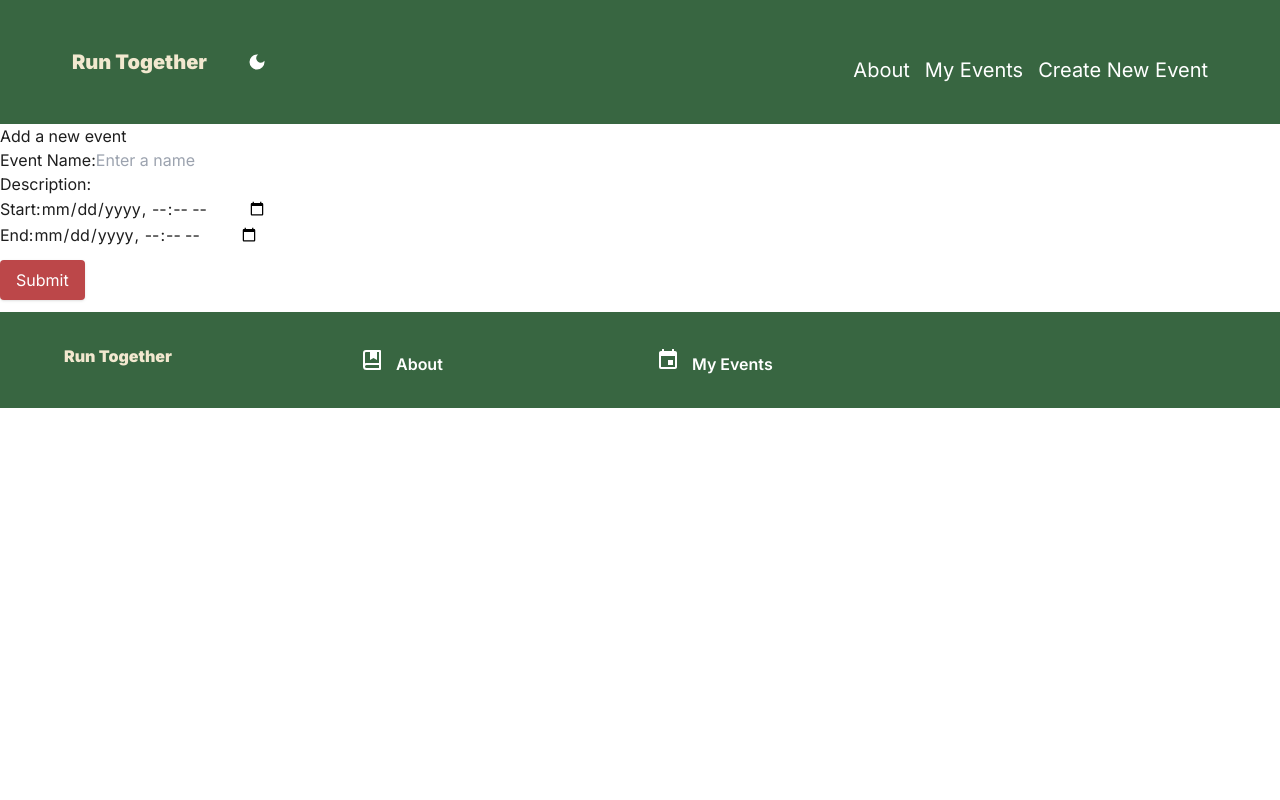
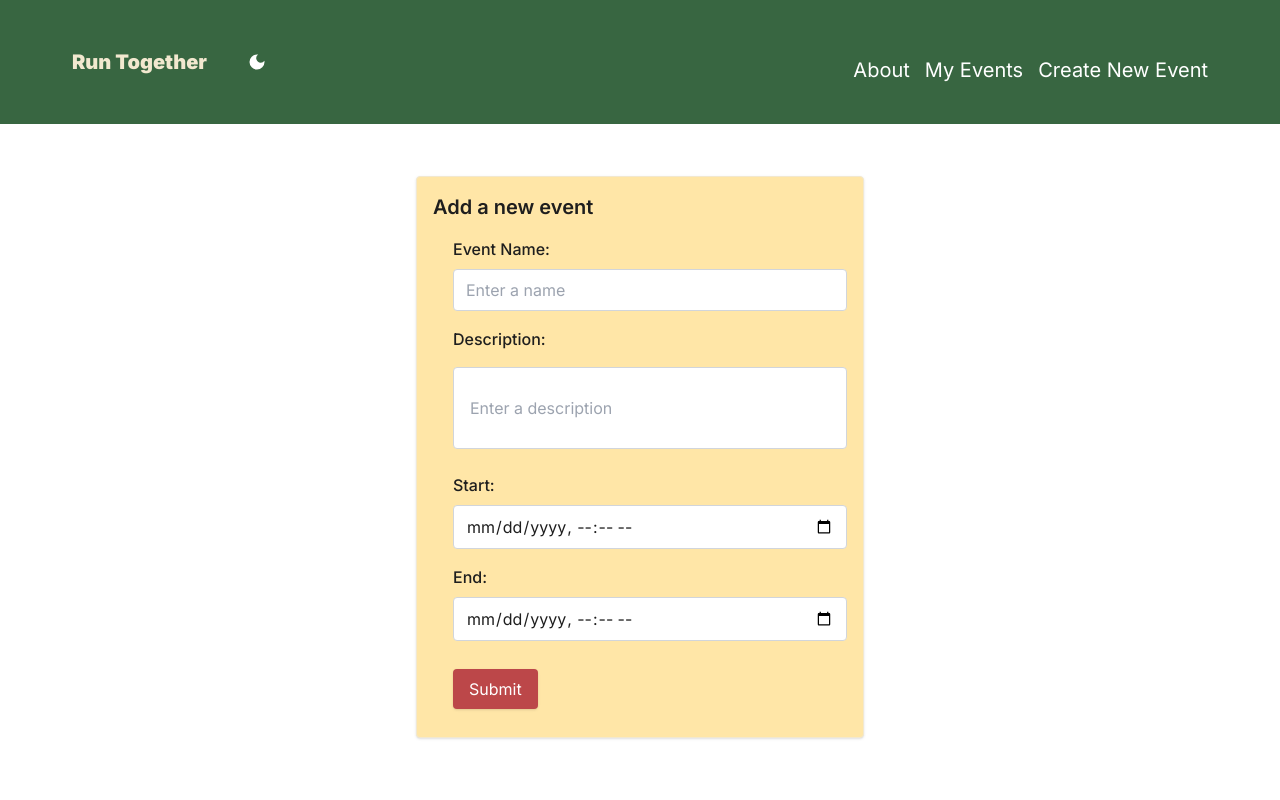
Before and after one commit to zamarz/events-platform, a Next.js app: page /addevent in a window 1280 px wide. Shown: the top 800 px of the page. Built offline with nearby package versions, Linux system fonts and the light colour scheme.

Commit message:
Add basic styling to form

```diff
--- a/src/components/EventAdder.tsx
+++ b/src/components/EventAdder.tsx
@@ -57,11 +57,16 @@ const EventAdder = () => {
   };
 
   return (
-    <section>
-      <form onSubmit={handleSubmit}>
-        <h2>Add a new event</h2>
-        <div>
-          <label htmlFor="eventName">Event Name:</label>
+    <section className="min-h-screen mx-auto container pt-8 ">
+      <form
+        className="items-center justify-center space-x-5 max-w-md mx-auto mt-5 p-4 rounded shadow bg-tertiary-alt border border-tertiary-light"
+        onSubmit={handleSubmit}
+      >
+        <h2 className="mb-4 text-xl font-semibold">Add a new event</h2>
+        <div className="mb-4">
+          <label htmlFor="eventName" className="block font-medium mb-2">
+            Event Name:
+          </label>
           <input
             type="text"
             placeholder="Enter a name"
@@ -69,36 +74,47 @@ const EventAdder = () => {
             name="eventName"
             value={eventName}
             onChange={(event) => setEventName(event.target.value)}
+            className="w-full border border-gray-300 rounded py-2 px-3"
           />
         </div>
-        <div>
-          <label htmlFor="description">Description:</label>
+        <div className="mb-4">
+          <label htmlFor="description" className="block font-medium mb-2">
+            Description:
+          </label>
           <input
             type="text"
+            placeholder="Enter a description"
             id="description"
             name="description"
+            className="w-full border border-gray-300 rounded py-7 my-2 px-4"
             value={description}
             onChange={(event) => setDescription(event.target.value)}
           />
         </div>
-        <div>
-          <label htmlFor="startTime">Start:</label>
+        <div className="mb-4">
+          <label htmlFor="startTime" className="block font-medium mb-2">
+            Start:
+          </label>
           <input
             type="datetime-local"
             id="startTime"
+            className="w-full border border-gray-300 rounded py-2 px-3"
             name="startTime"
             value={startTime}
             onChange={(event) => setStartTime(event.target.value)}
           />
         </div>
-        <div>
-          <label htmlFor="endTime">End:</label>
+        <div className="mb-4">
+          <label htmlFor="endTime" className="block font-medium mb-2">
+            End:
+          </label>
           <input
             type="datetime-local"
             id="endTime"
             name="endTime"
             value={endTime}
             onChange={(event) => setEndTime(event.target.value)}
+            className="w-full border border-gray-300 rounded py-2 px-3"
           />
         </div>
 
```
